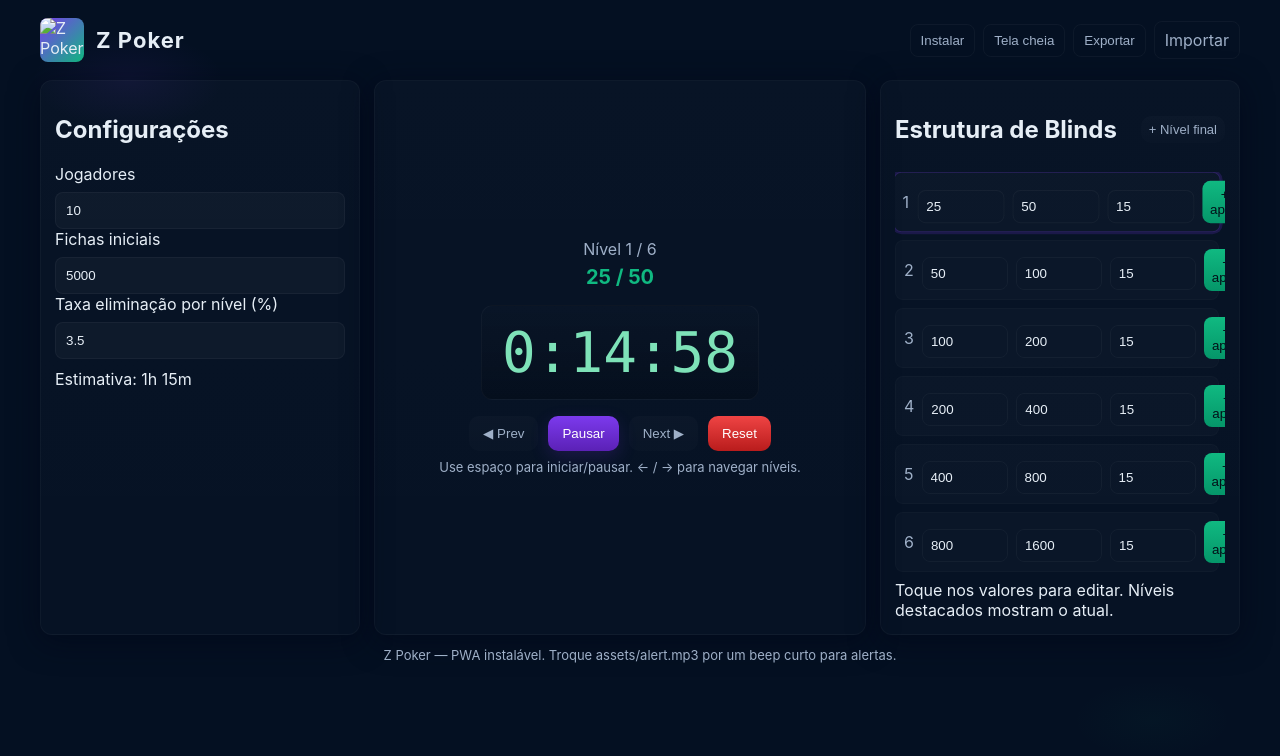
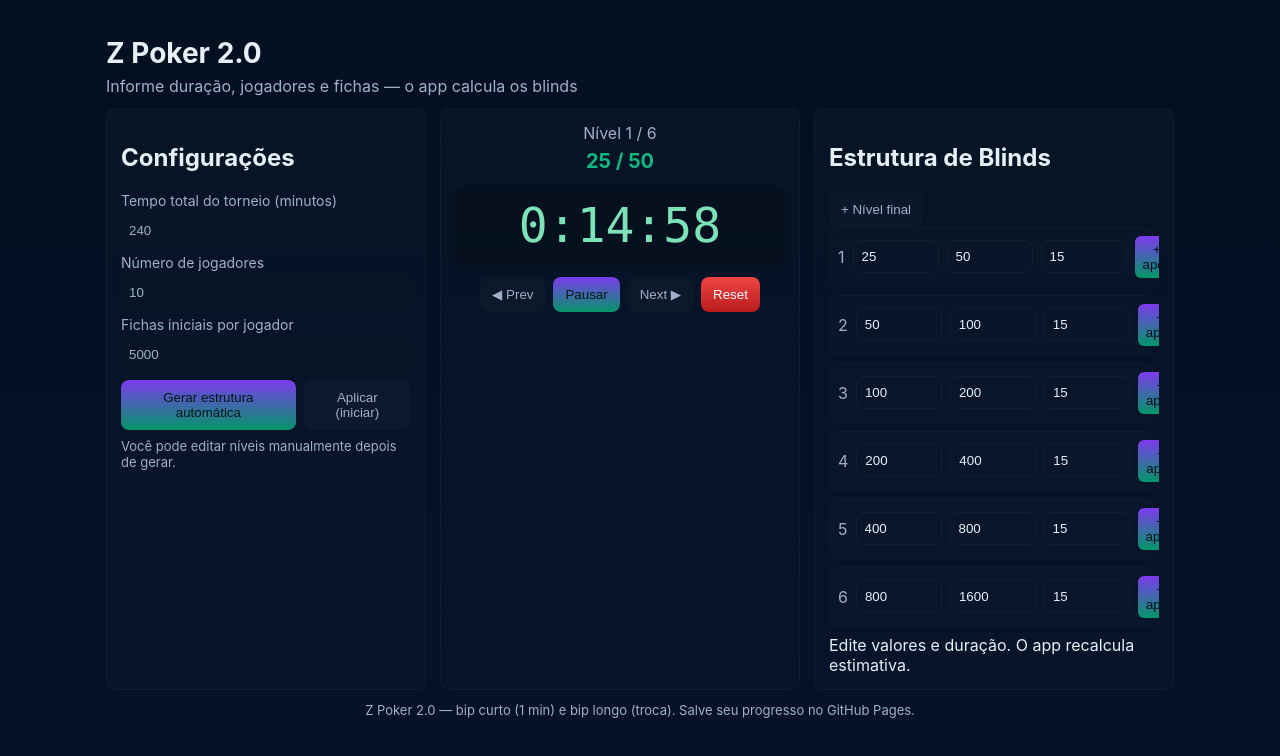
Before and after one commit to garga2050/zpoker, a plain HTML site: page index.html in a window 1280 px wide. Both pictures are taken after a click on the button "Iniciar". Drawn offline with Linux system fonts and the light colour scheme.

Commit message:
Add files via upload

```diff
--- a/index.html
+++ b/index.html
@@ -2,58 +2,43 @@
 <html lang="pt-BR">
 <head>
   <meta charset="utf-8" />
-  <meta name="viewport" content="width=device-width,initial-scale=1,viewport-fit=cover" />
-  <title>Z Poker — Timer de Torneio</title>
-
-  <!-- PWA / iOS -->
-  <meta name="mobile-web-app-capable" content="yes">
-  <meta name="apple-mobile-web-app-capable" content="yes">
-  <meta name="apple-mobile-web-app-status-bar-style" content="black-translucent">
-  <link rel="manifest" href="/manifest.json">
-  <link rel="apple-touch-icon" href="/assets/icon-192.png">
-  <meta name="theme-color" content="#041022">
-
+  <meta name="viewport" content="width=device-width,initial-scale=1" />
+  <title>Z Poker 2.0 — Timer Inteligente</title>
   <link rel="stylesheet" href="styles.css">
 </head>
 <body>
-  <div id="app" class="container">
-    <header class="topbar">
-      <div class="brand">
-        <img src="assets/icon-192.png" alt="Z Poker" class="logo">
-        <h1>Z Poker</h1>
-      </div>
-      <div class="top-actions">
-        <button id="installBtn" class="ghost">Instalar</button>
-        <button id="fullscreenBtn" class="ghost">Tela cheia</button>
-        <button id="exportBtn" class="ghost">Exportar</button>
-        <label class="import-label ghost">Importar
-          <input id="importFile" type="file" accept="application/json" style="display:none">
-        </label>
-      </div>
+  <div class="app">
+    <header>
+      <h1>Z Poker 2.0</h1>
+      <p class="subtitle">Informe duração, jogadores e fichas — o app calcula os blinds</p>
     </header>
 
-    <main class="grid">
-      <section class="card config">
+    <main class="container">
+      <section class="config card">
         <h2>Configurações</h2>
-        <label>Jogadores
+        <label>Tempo total do torneio (minutos)
+          <input id="totalMinutes" type="number" min="1" value="240">
+        </label>
+        <label>Número de jogadores
           <input id="numPlayers" type="number" min="1" value="10">
         </label>
-        <label>Fichas iniciais
+        <label>Fichas iniciais por jogador
           <input id="startingChips" type="number" min="1" value="5000">
         </label>
-        <label>Taxa eliminação por nível (%)
-          <input id="elimRate" type="number" step="0.1" min="0.1" value="3.5">
-        </label>
-        <div class="estimate">Estimativa: <span id="estimateText">-</span></div>
+        <div class="row">
+          <button id="generateBtn" class="btn primary">Gerar estrutura automática</button>
+          <button id="applyBtn" class="btn">Aplicar (iniciar)</button>
+        </div>
+        <div class="note">Você pode editar níveis manualmente depois de gerar.</div>
       </section>
 
-      <section class="card timer">
-        <div class="levelInfo">
-          <div class="levelText">Nível <span id="levelIndex">1</span> / <span id="levelCount">1</span></div>
-          <div class="blinds"><span id="smallBlind">25</span> / <span id="bigBlind">50</span></div>
+      <section class="timer card">
+        <div class="timer-top">
+          <div class="level-info">Nível <span id="levelIndex">-</span> / <span id="levelCount">-</span></div>
+          <div class="blinds" id="blindsText">-</div>
         </div>
 
-        <div class="clock" id="clock">0:15:00</div>
+        <div class="clock" id="clock">0:00:00</div>
 
         <div class="controls">
           <button id="prevBtn" class="btn">◀ Prev</button>
@@ -61,32 +46,28 @@
           <button id="nextBtn" class="btn">Next ▶</button>
           <button id="resetBtn" class="btn danger">Reset</button>
         </div>
-        <div class="note">Use espaço para iniciar/pausar. ← / → para navegar níveis.</div>
+
+        <div id="visualNotice" class="visual-notice hidden"></div>
       </section>
 
-      <section class="card structure">
+      <section class="structure card">
         <div class="struct-header">
           <h2>Estrutura de Blinds</h2>
           <div><button id="addFinalBtn" class="btn small">+ Nível final</button></div>
         </div>
+
         <div id="levelsList" class="levelsList"></div>
-        <div class="hint">Toque nos valores para editar. Níveis destacados mostram o atual.</div>
+
+        <div class="hint">Edite valores e duração. O app recalcula estimativa.</div>
       </section>
     </main>
 
-    <footer class="footer">Z Poker — PWA instalável. Troque assets/alert.mp3 por um beep curto para alertas.</footer>
+    <footer class="footer">Z Poker 2.0 — bip curto (1 min) e bip longo (troca). Salve seu progresso no GitHub Pages.</footer>
   </div>
 
-  <audio id="alertSound" src="assets/alert.mp3" preload="auto"></audio>
+  <audio id="beepShort" src="sounds/beep_short.mp3" preload="auto"></audio>
+  <audio id="beepLong" src="sounds/beep_long.mp3" preload="auto"></audio>
 
-  <script src="app.js" defer></script>
-  <script>
-    // Register service worker for PWA
-    if ('serviceWorker' in navigator) {
-      window.addEventListener('load', function() {
-        navigator.serviceWorker.register('/sw.js').catch(function(err){ console.warn('SW reg failed', err); });
-      });
-    }
-  </script>
+  <script src="script.js"></script>
 </body>
 </html>
--- /dev/null
+++ b/script.js
@@ -0,0 +1,294 @@
+// Z Poker 2.0 - automatic blind progression with bip sounds and visual notices
+(function(){
+  const STORAGE_KEY = 'zpoker_v2_state';
+  // DOM
+  const totalMinutesEl = document.getElementById('totalMinutes');
+  const numPlayersEl = document.getElementById('numPlayers');
+  const startingChipsEl = document.getElementById('startingChips');
+  const generateBtn = document.getElementById('generateBtn');
+  const applyBtn = document.getElementById('applyBtn');
+
+  const levelIndexEl = document.getElementById('levelIndex');
+  const levelCountEl = document.getElementById('levelCount');
+  const blindsTextEl = document.getElementById('blindsText');
+  const clockEl = document.getElementById('clock');
+  const prevBtn = document.getElementById('prevBtn');
+  const startPauseBtn = document.getElementById('startPauseBtn');
+  const nextBtn = document.getElementById('nextBtn');
+  const resetBtn = document.getElementById('resetBtn');
+
+  const levelsListEl = document.getElementById('levelsList');
+  const addFinalBtn = document.getElementById('addFinalBtn');
+  const visualNoticeEl = document.getElementById('visualNotice');
+
+  const beepShort = document.getElementById('beepShort');
+  const beepLong = document.getElementById('beepLong');
+
+  // state
+  let levels = [];
+  let currentLevel = 0;
+  let secondsLeft = 0;
+  let running = false;
+  let timerInterval = null;
+
+  function uid(){ return Math.random().toString(36).slice(2,9); }
+
+  function defaultStructure(){
+    return [
+      { id: uid(), small:25, big:50, duration:15 },
+      { id: uid(), small:50, big:100, duration:15 },
+      { id: uid(), small:100, big:200, duration:15 },
+      { id: uid(), small:200, big:400, duration:15 },
+      { id: uid(), small:400, big:800, duration:15 },
+      { id: uid(), small:800, big:1600, duration:15 },
+    ];
+  }
+
+  function save(){
+    const payload = { levels, currentLevel, secondsLeft, running };
+    localStorage.setItem(STORAGE_KEY, JSON.stringify(payload));
+  }
+
+  function load(){
+    const raw = localStorage.getItem(STORAGE_KEY);
+    if(raw){
+      try{
+        const p = JSON.parse(raw);
+        levels = p.levels || defaultStructure();
+        currentLevel = p.currentLevel || 0;
+        secondsLeft = (p.secondsLeft !== undefined) ? p.secondsLeft : (levels[0].duration*60);
+        running = p.running || false;
+        return;
+      }catch(e){
+        console.warn('load error', e);
+      }
+    }
+    levels = defaultStructure();
+    currentLevel = 0;
+    secondsLeft = levels[0].duration*60;
+  }
+
+  // calculate automatic progression based on total time, players, starting chips
+  // approach:
+  // - estimate how many levels needed: simulate elimination until avg stack < 10 * big blind
+  // - choose number of levels so that sum(duration_i) ~= totalMinutes
+  // - set duration per level = totalMinutes / nLevels
+  // - set blinds progression geometric: base * growth^i where growth chosen to reach reasonable final blind
+  function generateStructure(totalMinutes, numPlayers, startingChips){
+    // choose target number of levels: heuristic between 8 and 24 based on players and time
+    const minutes = Math.max(1, Math.floor(totalMinutes));
+    // initial guess: one level per 15 minutes
+    let nLevels = Math.max(6, Math.min(24, Math.round(minutes / 15)));
+    // adjust nLevels proportionally to players
+    nLevels = Math.max(6, Math.min(40, Math.round(nLevels * Math.sqrt(numPlayers/10))));
+    // duration per level
+    const duration = Math.max(1, Math.floor(minutes / nLevels));
+    // choose base blind: small blind initial
+    const totalChips = numPlayers * startingChips;
+    const avg = totalChips / numPlayers;
+    // set starting small blind so that initial big blind ~ 1% of avg
+    let big0 = Math.max(10, Math.pow(2, Math.round(Math.log2(Math.max(1, Math.floor(avg * 0.01) || 10)))));
+    let small0 = Math.max(5, Math.floor(big0/2));
+    // growth factor to end roughly at big such that avg < 10 * big at final
+    // target final big = avg / 10
+    const targetFinalBig = Math.max(1, Math.floor(avg / 10));
+    // compute growth factor
+    const growth = Math.pow(Math.max(1.15, targetFinalBig / big0), 1 / Math.max(1, nLevels-1));
+    // build levels
+    const lvls = [];
+    for(let i=0;i<nLevels;i++){
+      const big = Math.round(big0 * Math.pow(growth, i));
+      const small = Math.round(big/2);
+      lvls.push({ id: uid(), small: Math.max(1, small), big: Math.max(2, big), duration: duration });
+    }
+    return lvls;
+  }
+
+  // UI render
+  function renderLevels(){
+    levelsListEl.innerHTML = '';
+    levels.forEach((lvl, idx)=>{
+      const div = document.createElement('div');
+      div.className = 'level-row' + (idx===currentLevel ? ' current' : '');
+      div.innerHTML = `
+        <div class="index">${idx+1}</div>
+        <input class="small" data-idx="${idx}" data-field="small" value="${lvl.small}">
+        <input class="big" data-idx="${idx}" data-field="big" value="${lvl.big}">
+        <input class="dur" data-idx="${idx}" data-field="duration" value="${lvl.duration}">
+        <div class="actions">
+          <button class="add-btn" data-idx="${idx}">+ após</button>
+          <button class="remove-btn" data-idx="${idx}">Rem</button>
+        </div>
+      `;
+      levelsListEl.appendChild(div);
+    });
+
+    // attach listeners
+    levelsListEl.querySelectorAll('input').forEach(inp=>{
+      inp.addEventListener('change', (e)=>{
+        const el = e.target;
+        const idx = Number(el.getAttribute('data-idx'));
+        const field = el.getAttribute('data-field');
+        const val = Math.max(1, Number(el.value) || 1);
+        levels[idx][field] = val;
+        if(field === 'small') levels[idx].big = Math.max(2, Math.floor(levels[idx].small*2));
+        save(); render();
+      });
+    });
+    levelsListEl.querySelectorAll('.add-btn').forEach(btn=>{
+      btn.addEventListener('click', (e)=>{
+        const idx = Number(btn.getAttribute('data-idx'));
+        const last = levels[levels.length-1];
+        const newL = { id: uid(), small: Math.max(5, Math.floor(last.small*2)), big: Math.max(10, Math.floor(last.big*2)), duration: 15 };
+        levels.splice(idx+1,0,newL);
+        save(); render();
+      });
+    });
+    levelsListEl.querySelectorAll('.remove-btn').forEach(btn=>{
+      btn.addEventListener('click', (e)=>{
+        const idx = Number(btn.getAttribute('data-idx'));
+        if(levels.length <= 1) return alert('Precisa ter ao menos 1 nível');
+        levels.splice(idx,1);
+        if(currentLevel >= levels.length) currentLevel = levels.length-1;
+        save(); render();
+      });
+    });
+  }
+
+  function render(){
+    levelIndexEl.textContent = String(currentLevel+1);
+    levelCountEl.textContent = String(levels.length);
+    blindsTextEl.textContent = levels[currentLevel] ? `${levels[currentLevel].small} / ${levels[currentLevel].big}` : '-';
+    clockEl.textContent = formatTime(secondsLeft);
+    renderLevels();
+  }
+
+  function formatTime(secs){
+    if(secs < 0) secs = 0;
+    const h = Math.floor(secs / 3600);
+    const m = Math.floor((secs % 3600) / 60);
+    const s = secs % 60;
+    return `${h}:${String(m).padStart(2,'0')}:${String(s).padStart(2,'0')}`;
+  }
+
+  function playShort(){
+    try{ beepShort.currentTime = 0; beepShort.play().catch(()=>{}); }catch(e){}
+  }
+  function playLong(){
+    try{ beepLong.currentTime = 0; beepLong.play().catch(()=>{}); }catch(e){}
+  }
+
+  function showNotice(text, timeout=5000){
+    visualNoticeEl.textContent = text;
+    visualNoticeEl.classList.remove('hidden');
+    setTimeout(()=> visualNoticeEl.classList.add('hidden'), timeout);
+  }
+
+  // timer logic
+  function startTimer(){
+    if(running) return;
+    running = true;
+    startPauseBtn.textContent = 'Pausar';
+    timerInterval = setInterval(()=>{
+      secondsLeft--;
+      // 1-minute warning
+      if(secondsLeft === 60){
+        playShort();
+        showNotice('Falta 1 minuto para o próximo blind');
+      }
+      if(secondsLeft <= 0){
+        // change level
+        playLong();
+        showNotice('Blinds subiram');
+        if(currentLevel + 1 < levels.length){
+          currentLevel++;
+          secondsLeft = levels[currentLevel].duration * 60;
+        } else {
+          // end
+          running = false;
+          clearInterval(timerInterval);
+          showNotice('Torneio finalizado');
+          startPauseBtn.textContent = 'Iniciar';
+        }
+      }
+      render();
+    }, 1000);
+  }
+
+  function pauseTimer(){
+    running = false;
+    startPauseBtn.textContent = 'Iniciar';
+    clearInterval(timerInterval);
+  }
+
+  function resetTimer(){
+    pauseTimer();
+    currentLevel = 0;
+    secondsLeft = levels[0].duration * 60;
+    render();
+  }
+
+  function advanceLevel(){
+    playLong();
+    if(currentLevel + 1 < levels.length){
+      currentLevel++;
+      secondsLeft = levels[currentLevel].duration * 60;
+      render();
+    } else {
+      showNotice('Já último nível');
+    }
+  }
+  function prevLevel(){
+    if(currentLevel > 0){
+      currentLevel--;
+      secondsLeft = levels[currentLevel].duration * 60;
+      render();
+    }
+  }
+
+  // events
+  startPauseBtn.addEventListener('click', ()=>{
+    if(running) pauseTimer(); else startTimer();
+  });
+  nextBtn.addEventListener('click', advanceLevel);
+  prevBtn.addEventListener('click', prevLevel);
+  resetBtn.addEventListener('click', resetTimer);
+
+  addFinalBtn.addEventListener('click', ()=>{
+    const last = levels[levels.length-1];
+    levels.push({ id: uid(), small: Math.max(5, Math.floor(last.small*2)), big: Math.max(10, Math.floor(last.big*2)), duration: 15 });
+    save(); render();
+  });
+
+  generateBtn.addEventListener('click', ()=>{
+    const minutes = Number(totalMinutesEl.value) || 240;
+    const players = Number(numPlayersEl.value) || 10;
+    const chips = Number(startingChipsEl.value) || 5000;
+    levels = generateStructure(minutes, players, chips);
+    currentLevel = 0;
+    secondsLeft = levels[0].duration * 60;
+    save(); render();
+  });
+
+  applyBtn.addEventListener('click', ()=>{
+    // just start with current structure
+    currentLevel = 0;
+    secondsLeft = levels[0].duration * 60;
+    save(); render();
+  });
+
+  // keyboard shortcuts
+  document.addEventListener('keydown', (e)=>{
+    if(e.key === ' ') { e.preventDefault(); if(running) pauseTimer(); else startTimer(); }
+    if(e.key === 'ArrowRight') advanceLevel();
+    if(e.key === 'ArrowLeft') prevLevel();
+  });
+
+  // init
+  load();
+  // ensure secondsLeft set
+  if(!levels || levels.length === 0) levels = defaultStructure();
+  if(typeof secondsLeft !== 'number' || isNaN(secondsLeft)) secondsLeft = levels[0].duration * 60;
+  render();
+
+})();
--- a/styles.css
+++ b/styles.css
@@ -1,63 +1,45 @@
+/* Simple responsive styles */
 :root{
-  --bg:#041022;
-  --card:#071731;
+  --bg:#071229;
+  --card:#0f2333;
+  --accent:#10b981;
+  --accent2:#7c3aed;
   --muted:#9fb0c8;
-  --accent:#7c3aed; /* purple */
-  --accent2:#10b981; /* green */
-  --glass: rgba(255,255,255,0.03);
-  --glass-2: rgba(255,255,255,0.02);
   --danger:#ef4444;
 }
 *{box-sizing:border-box}
-html,body,#app{height:100%}
-body{
-  margin:0;
-  font-family:Inter, system-ui, -apple-system, "Segoe UI", Roboto, "Helvetica Neue", Arial;
-  background: radial-gradient(1200px 600px at 10% 10%, rgba(124,58,237,0.08), transparent 8%),
-              radial-gradient(1000px 500px at 90% 90%, rgba(16,185,129,0.03), transparent 8%),
-              var(--bg);
-  color:#e6eef6;
-  -webkit-font-smoothing:antialiased;
-  -moz-osx-font-smoothing:grayscale;
-  padding:18px;
-}
-.container{max-width:1200px;margin:0 auto}
-.topbar{display:flex;align-items:center;justify-content:space-between;margin-bottom:18px}
-.brand{display:flex;align-items:center;gap:12px}
-.brand h1{margin:0;font-size:22px;letter-spacing:1px}
-.logo{width:44px;height:44px;border-radius:8px;background:linear-gradient(135deg,var(--accent),var(--accent2));display:block}
-.top-actions{display:flex;gap:8px;align-items:center}
-.ghost{background:transparent;border:1px solid rgba(255,255,255,0.04);color:var(--muted);padding:8px 10px;border-radius:8px;cursor:pointer}
-.grid{display:grid;grid-template-columns:320px 1fr 360px;gap:14px}
-.card{background:linear-gradient(180deg, rgba(255,255,255,0.02), rgba(255,255,255,0.01));padding:14px;border-radius:12px;box-shadow:0 6px 30px rgba(2,6,23,0.6);border:1px solid rgba(255,255,255,0.03)}
-.config input, .structure input{width:100%;padding:10px;margin-top:8px;border-radius:8px;border:1px solid rgba(255,255,255,0.04);background:var(--glass);color:inherit}
-.timer{display:flex;flex-direction:column;align-items:center;justify-content:center;text-align:center}
-.levelInfo{font-size:16px;margin-bottom:6px;color:var(--muted)}
-.blinds{font-weight:700;font-size:20px;margin-top:6px;color:var(--accent2)}
-.clock{font-family:ui-monospace, SFMono-Regular, Menlo, Monaco, "Roboto Mono", monospace;font-size:56px;padding:14px 20px;border-radius:12px;background:linear-gradient(180deg, rgba(255,255,255,0.01), rgba(0,0,0,0.2));margin:10px 0;border:1px solid rgba(255,255,255,0.03); color: #7ee2b8}
-.controls{display:flex;gap:10px;flex-wrap:wrap;justify-content:center;margin-top:6px}
-.btn{padding:10px 14px;border-radius:10px;border:none;background:linear-gradient(180deg, rgba(255,255,255,0.02), rgba(255,255,255,0.01));color:var(--muted);cursor:pointer}
-.btn.small{padding:6px 8px;font-size:13px}
-.btn.primary{background:linear-gradient(180deg,var(--accent),#5b21b6);color:white;box-shadow:0 6px 18px rgba(124,58,237,0.18)}
+body{margin:0;font-family:Inter,system-ui,-apple-system,Segoe UI,Roboto,Helvetica,Arial;background:linear-gradient(180deg,#021021,#071229);color:#e6f0f6;min-height:100vh}
+.app{max-width:1100px;margin:20px auto;padding:16px}
+header{display:flex;flex-direction:column;gap:6px;margin-bottom:12px}
+h1{margin:0;font-size:28px}
+.subtitle{color:var(--muted);margin:0}
+.container{display:grid;grid-template-columns:320px 1fr 360px;gap:14px}
+.card{background:linear-gradient(180deg, rgba(255,255,255,0.02), rgba(255,255,255,0.01));padding:14px;border-radius:10px;border:1px solid rgba(255,255,255,0.03)}
+label{display:block;margin-top:8px;color:var(--muted);font-size:14px}
+input[type="number"]{width:100%;padding:8px;border-radius:8px;border:none;margin-top:6px;background:#061624;color:inherit}
+.row{display:flex;gap:8px;margin-top:10px}
+.btn{padding:10px 12px;border-radius:8px;border:none;cursor:pointer;background:rgba(255,255,255,0.02);color:var(--muted)}
+.btn.primary{background:linear-gradient(180deg,var(--accent2),#059669);color:#001814}
 .btn.danger{background:linear-gradient(180deg,var(--danger),#b91c1c);color:white}
 .note{margin-top:8px;color:var(--muted);font-size:13px}
+.timer .clock{font-family:ui-monospace,Menlo,monospace;font-size:48px;padding:12px 16px;border-radius:8px;background:rgba(0,0,0,0.2);text-align:center;color:#7ee2b8;margin:12px 0}
+.timer-top{display:flex;flex-direction:column;align-items:center}
+.level-info{color:var(--muted)}
+.blinds{font-weight:700;font-size:20px;margin-top:6px;color:var(--accent)}
+.controls{display:flex;gap:8px;justify-content:center}
+.visual-notice{margin-top:10px;padding:10px;border-radius:8px;background:rgba(255,255,255,0.03);text-align:center;font-weight:600}
+.hidden{display:none}
 .levelsList{max-height:56vh;overflow:auto;padding-right:6px}
-.level-row{display:flex;gap:8px;align-items:center;padding:8px;border-radius:8px;border:1px solid rgba(255,255,255,0.02);margin-bottom:8px;background:var(--glass-2)}
-.level-row .index{width:30px;text-align:center;color:var(--muted)}
+.level-row{display:flex;gap:8px;align-items:center;padding:8px;border-radius:8px;border:1px solid rgba(255,255,255,0.02);margin-bottom:8px;background:rgba(255,255,255,0.01)}
+.level-row .index{width:28px;text-align:center;color:var(--muted)}
 .level-row input{width:86px;padding:8px;border-radius:8px;border:1px solid rgba(255,255,255,0.04);background:transparent;color:inherit}
 .level-row .actions{margin-left:auto;display:flex;gap:6px}
-.add-btn, .remove-btn{padding:6px 8px;border-radius:8px;border:none;cursor:pointer}
-.add-btn{background:linear-gradient(180deg,var(--accent2),#059669);color:#031018}
-.remove-btn{background:linear-gradient(180deg,var(--danger),#dc2626);color:white}
-.struct-header{display:flex;justify-content:space-between;align-items:center;margin-bottom:8px}
-.estimate{margin-top:10px}
+.add-btn{padding:6px 8px;border-radius:6px;border:none;background:linear-gradient(180deg,var(--accent2),#059669);color:#031018;cursor:pointer}
+.remove-btn{padding:6px 8px;border-radius:6px;border:none;background:linear-gradient(180deg,var(--danger),#dc2626);color:white;cursor:pointer}
 .footer{margin-top:12px;text-align:center;color:var(--muted);font-size:13px}
-
-/* Highlight current level */
-.level-row.current{box-shadow:0 0 0 2px rgba(124,58,237,0.18);border-color:rgba(124,58,237,0.28);transform:scale(1.01)}
 
 /* responsive */
 @media (max-width:980px){
-  .grid{grid-template-columns:1fr; }
-  .clock{font-size:40px}
+  .container{grid-template-columns:1fr; }
+  .clock{font-size:36px}
 }
```
Also changed, not shown: 1 other file.
